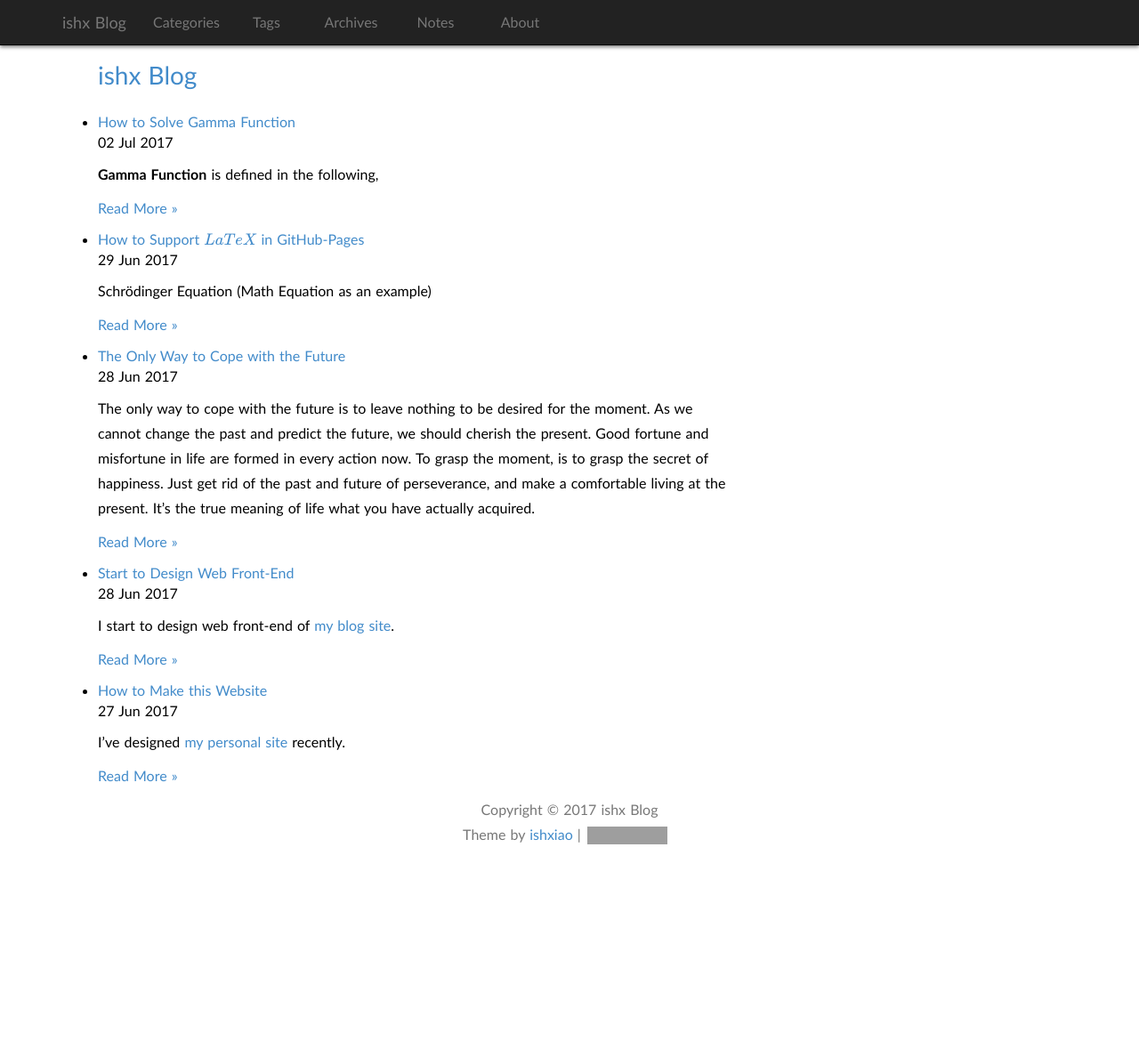
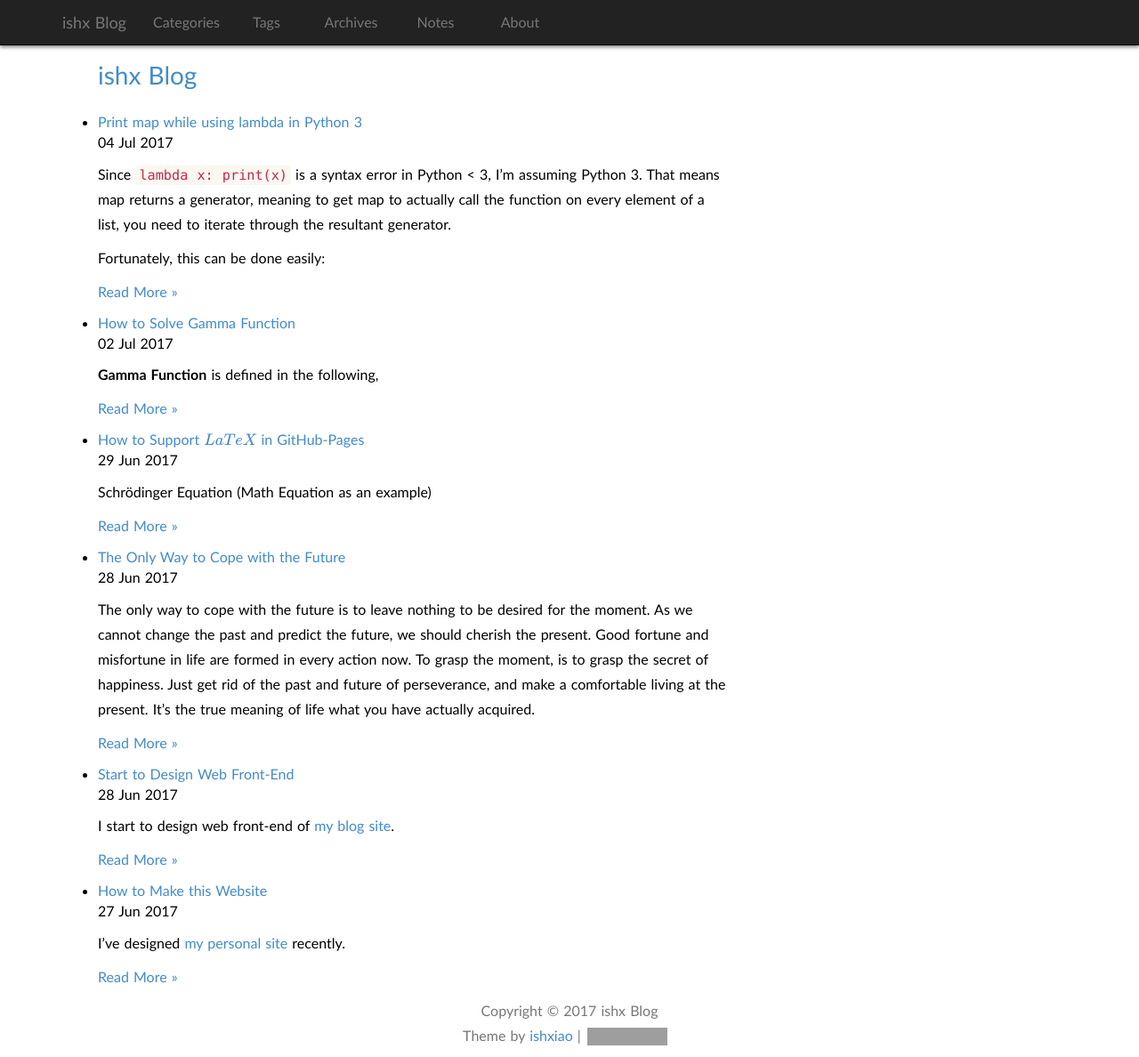
Before and after one commit to ishxiao/blog, a Jekyll site: the page built from index.html, in a window 1280 px wide and 1188 px high. Shown: the whole window at 89% size. Built offline with Jekyll 4.4.1, drawn with Linux system fonts in a browser that asks for light colours; some web fonts are replaced; formulas are drawn with MathJax 3; the list of posts is cut into pages by our own code; grey boxes are pictures that could not be loaded.

Commit message:
create 2017-07-04-print-map-while-using-lambda-in-python-3.md

````diff
--- /dev/null
+++ b/_posts/2017-07-04-print-map-while-using-lambda-in-python-3.md
@@ -0,0 +1,34 @@
+---
+title: Print map while using lambda in Python 3
+time: 2017-06-27 16:00:00 +0800
+layout: post
+keywords: map, lambda, python
+categories : [python]
+tags : [python]
+---
+
+Since `lambda x: print(x)` is a syntax error in Python < 3, I'm assuming Python 3. That means map returns a generator, meaning to get map to actually call the function on every element of a list, you need to iterate through the resultant generator.
+
+Fortunately, this can be done easily:
+
+```
+list(map(lambda x:print(x),primes))
+```
+
+Oh, and you can get rid of the lambda too, if you like:
+
+```
+list(map(print,primes))
+```
+
+But, at that point you are better off with letting print handle it:
+
+```
+print(*primes, sep='\n')
+```
+
+NOTE: I said earlier that `'\n'.join` would be a good idea. That is only true for a list of str's.
+
+More information see [here][1]
+
+  [1]: https://stackoverflow.com/questions/7731213/print-doesnt-print-when-its-in-map-python
````
Also changed, not shown: notes.md (+1 -0 lines).
